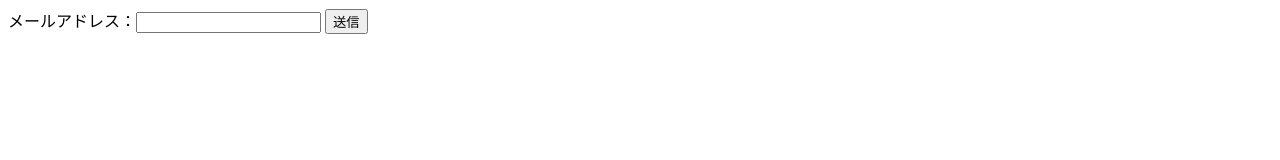
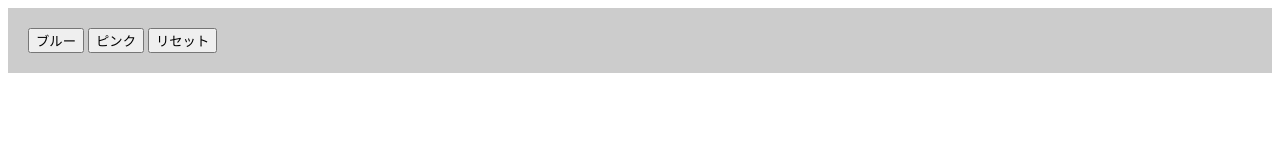
Before and after one commit to nississippi/javascript, a plain HTML site: page index.html in a window 1280 px wide. Drawn offline with nearby package versions, Linux system fonts and the light colour scheme.

Commit message:
色は変わるけど文字化けしてるエラー

```diff
--- a/index.html
+++ b/index.html
@@ -1,14 +1,28 @@
-<html lang="ja">
-  <head>
-    <meta charset="UTF-8" />
-    <link rel="stylesheet" href="app.css" />
-  </head>
-  <body>
-    <form action="xxx.html" method="get" name="mail_form">
-      メールアドレス：<input type="text" name="mail">
-      <input type="submit" value="送信" onClick="return check();">
-    </form>
-    <script src="jquery.min.js"></script>
-    <script src="app.js"></script>
-  </body>
-</html>
+<script src="https://code.jquery.com/jquery-3.3.1.min.js"></script>
+<script type="text/javascript">
+<!--
+$(function() {
+  // ブルー
+  $("#bgBtn1").click(function() {
+    // cssで背景色をブルーに変更
+    $("#bgBox").css("background-color","skyblue");
+  });
+  // ピンク
+  $("#bgBtn2").click(function() {
+    // cssで背景色をピンクに変更
+    $("#bgBox").css("background-color","pink");
+  });
+  // リセット
+  $("#bgBtn3").click(function() {
+    // cssで背景色をデフォルトに変更
+    $("#bgBox").css("background-color","#CCC");
+  });
+});
+//-->
+</script>
+
+<div id="bgBox" style="background-color : #CCC; padding : 20px;">
+  <input type="button" id="bgBtn1" value="ブルー">
+  <input type="button" id="bgBtn2" value="ピンク">
+  <input type="button" id="bgBtn3" value="リセット">
+</div>
```
